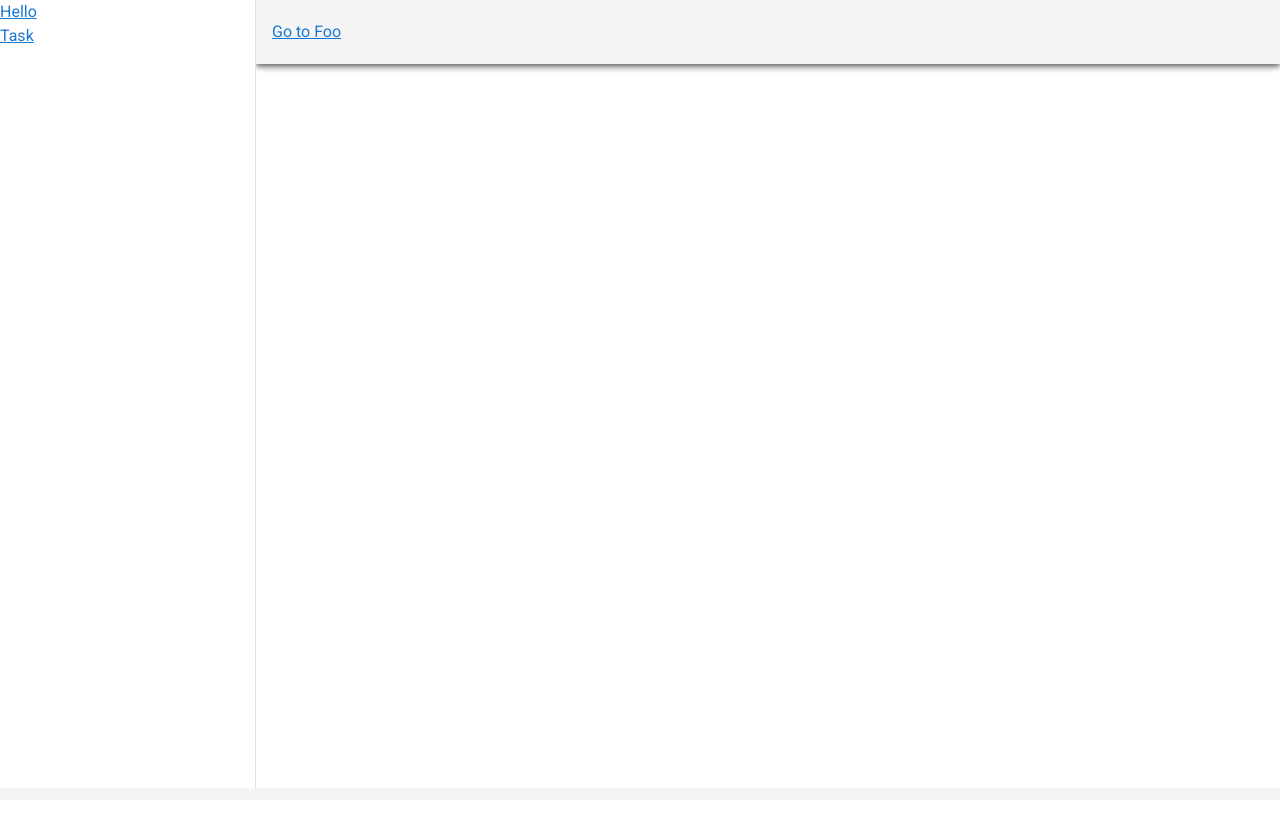
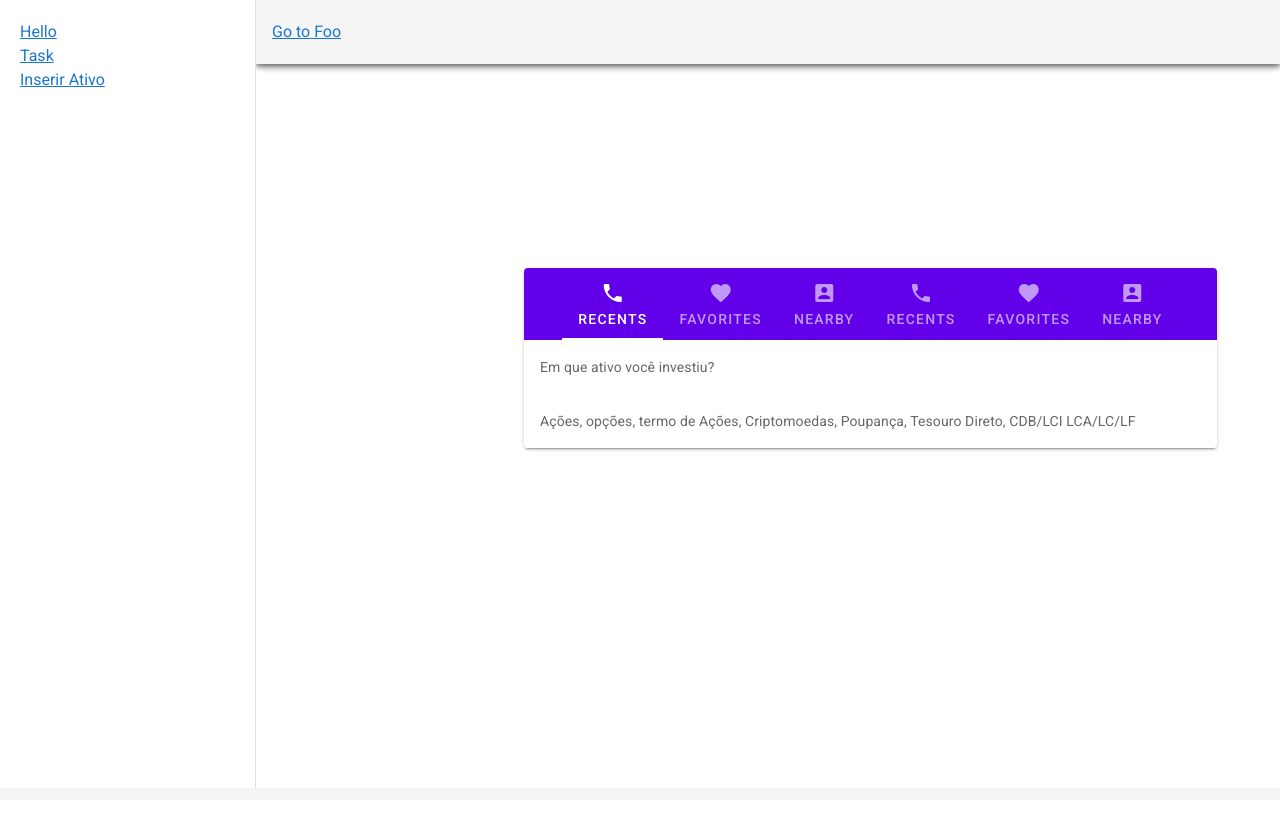
Before and after one commit to raphael-souza/EmVista-web, a Vue app: page /#/new-financial-asset in a window 1280 px wide. Before the commit this address led to /#/. Shown: the top 826 px of the page. Built offline with nearby package versions, Linux system fonts and the light colour scheme.

Commit message:
protótipo ativos

```diff
--- a/src/App.vue
+++ b/src/App.vue
@@ -8,11 +8,16 @@
 
     <v-main>
       <v-app>
-        <v-navigation-drawer app >
+        <v-navigation-drawer app>
           <!-- -->
-           <router-link to="/HelloWorld">Hello</router-link>
-           <br>
-           <router-link to="/Task">Task</router-link>
+          <div class="left-bar">
+            <router-link to="/hello-world">Hello</router-link>
+            <br>
+            <router-link to="/task">Task</router-link>
+            <br>
+            <router-link to="/new-financial-asset"> Inserir Ativo </router-link>
+          </div>
+
         </v-navigation-drawer>
 
         <v-app-bar app>
@@ -53,3 +58,10 @@ export default {
   }),
 };
 </script>
+
+<style >
+.left-bar {
+  margin-left: 20px;
+  margin-top: 20px;
+}
+</style>
--- /dev/null
+++ b/src/components/FinancialAsset.vue
@@ -0,0 +1,76 @@
+<template>
+  <v-card>
+    <v-tabs
+      v-model="tab"
+      background-color="deep-purple accent-4"
+      centered
+      dark
+      icons-and-text
+    >
+      <v-tabs-slider></v-tabs-slider>
+
+      <v-tab href="#tab-1">
+        Recents
+        <v-icon>mdi-phone</v-icon>
+      </v-tab>
+
+      <v-tab href="#tab-2">
+        Favorites
+        <v-icon>mdi-heart</v-icon>
+      </v-tab>
+
+      <v-tab href="#tab-3">
+        Nearby
+        <v-icon>mdi-account-box</v-icon>
+      </v-tab>
+
+       <v-tab href="#tab-4">
+        Recents
+        <v-icon>mdi-phone</v-icon>
+      </v-tab>
+
+      <v-tab href="#tab-5">
+        Favorites
+        <v-icon>mdi-heart</v-icon>
+      </v-tab>
+
+      <v-tab href="#tab-6">
+        Nearby
+        <v-icon>mdi-account-box</v-icon>
+      </v-tab>
+    </v-tabs>
+
+    <v-tabs-items v-model="tab">
+      <v-tab-item
+        v-for="i in 6"
+        :key="i"
+        :value="'tab-' + i"
+      >
+        <v-card flat>
+          <v-card-text>{{ text[i].title }}</v-card-text>
+          <v-card-text>{{ text[i].description }}</v-card-text>
+        </v-card>
+      </v-tab-item>
+    </v-tabs-items>
+  </v-card>
+</template>
+<script>
+  export default {
+    data () {
+      return {
+        tab: null,
+        text: [{title: '', description: ''}]
+      }
+    },
+    created() {
+      this.text.push({title: 'Em que ativo você investiu?', description: 'Ações, opções, termo de Ações, Criptomoedas, Poupança, Tesouro Direto, CDB/LCI LCA/LC/LF'});
+      this.text.push({title: 'Em que ativo você investiu?', description: 'Ações, opções, termo de Ações, Criptomoedas, Poupança, Tesouro Direto, CDB/LCI LCA/LC/LF'});
+      this.text.push({title: 'Em que ativo você investiu?', description: 'Ações, opções, termo de Ações, Criptomoedas, Poupança, Tesouro Direto, CDB/LCI LCA/LC/LF'});
+      this.text.push({title: 'Em que ativo você investiu?', description: 'Ações, opções, termo de Ações, Criptomoedas, Poupança, Tesouro Direto, CDB/LCI LCA/LC/LF'});
+      this.text.push({title: 'Em que ativo você investiu?', description: 'Ações, opções, termo de Ações, Criptomoedas, Poupança, Tesouro Direto, CDB/LCI LCA/LC/LF'});
+      this.text.push({title: 'Em que ativo você investiu?', description: 'Ações, opções, termo de Ações, Criptomoedas, Poupança, Tesouro Direto, CDB/LCI LCA/LC/LF'});
+      this.text.push({title: 'Em que ativo você investiu?', description: 'Ações, opções, termo de Ações, Criptomoedas, Poupança, Tesouro Direto, CDB/LCI LCA/LC/LF'});
+
+    }
+  }
+</script>
```
Also changed, not shown: src/main.js (+7 -3 lines).
